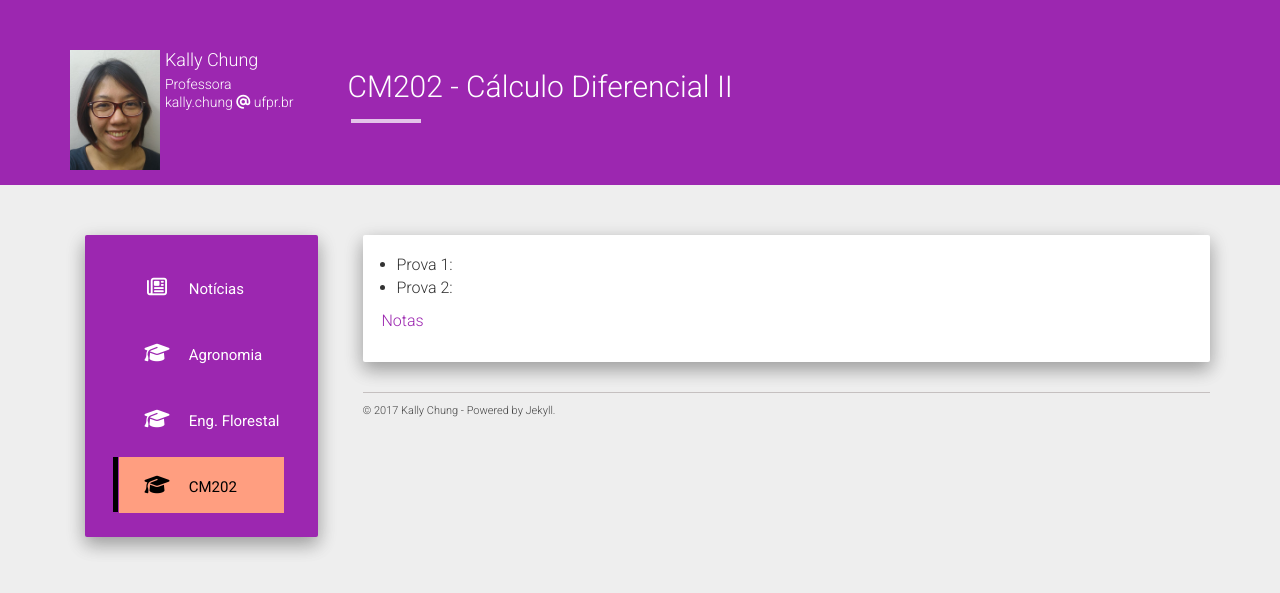
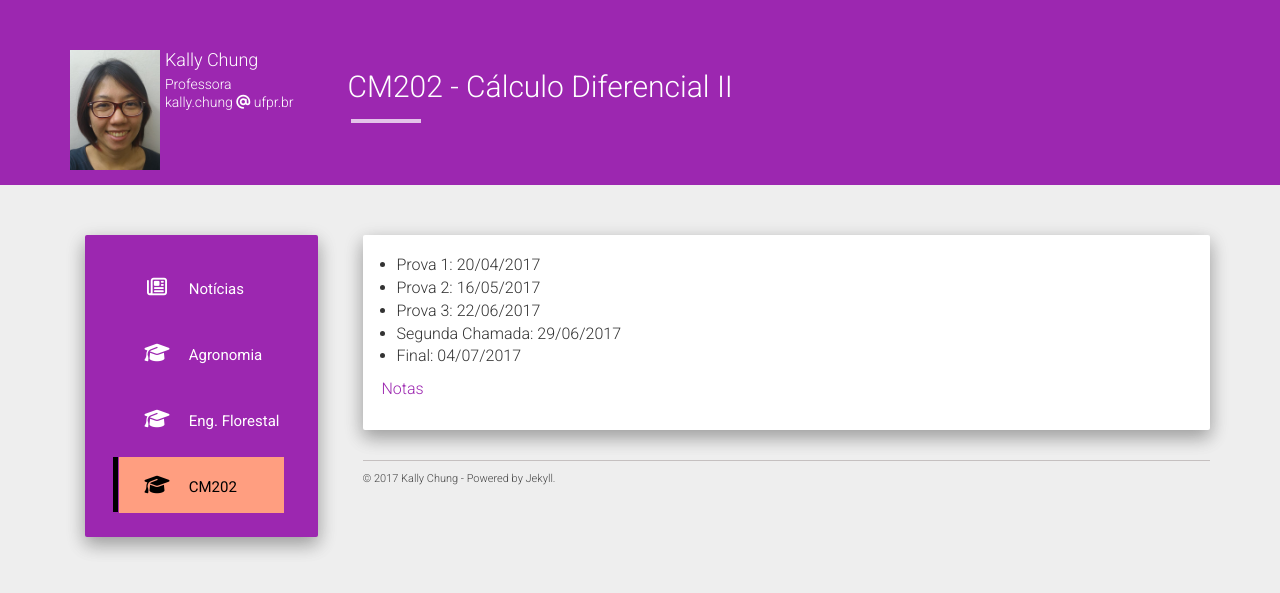
Before and after one commit to chunggnuhc/chunggnuhc.github.io, a Jekyll site: the page built from cm202.md, in a window 1280 px wide. Shown: the top 593 px of the page. Built offline with Jekyll 4.4.1, drawn with Linux system fonts in a browser that asks for light colours; nearby versions of some CDN libraries.

Commit message:
Datas das provas adicionadas

```diff
--- a/cm202.md
+++ b/cm202.md
@@ -4,7 +4,10 @@ title: CM202 - Cálculo Diferencial II
 permalink: /cm202/
 ---
 
-- Prova 1:
-- Prova 2:
+- Prova 1: 20/04/2017
+- Prova 2: 16/05/2017
+- Prova 3: 22/06/2017
+- Segunda Chamada: 29/06/2017
+- Final: 04/07/2017
 
 [Notas](cm202-notas.pdf)
```
